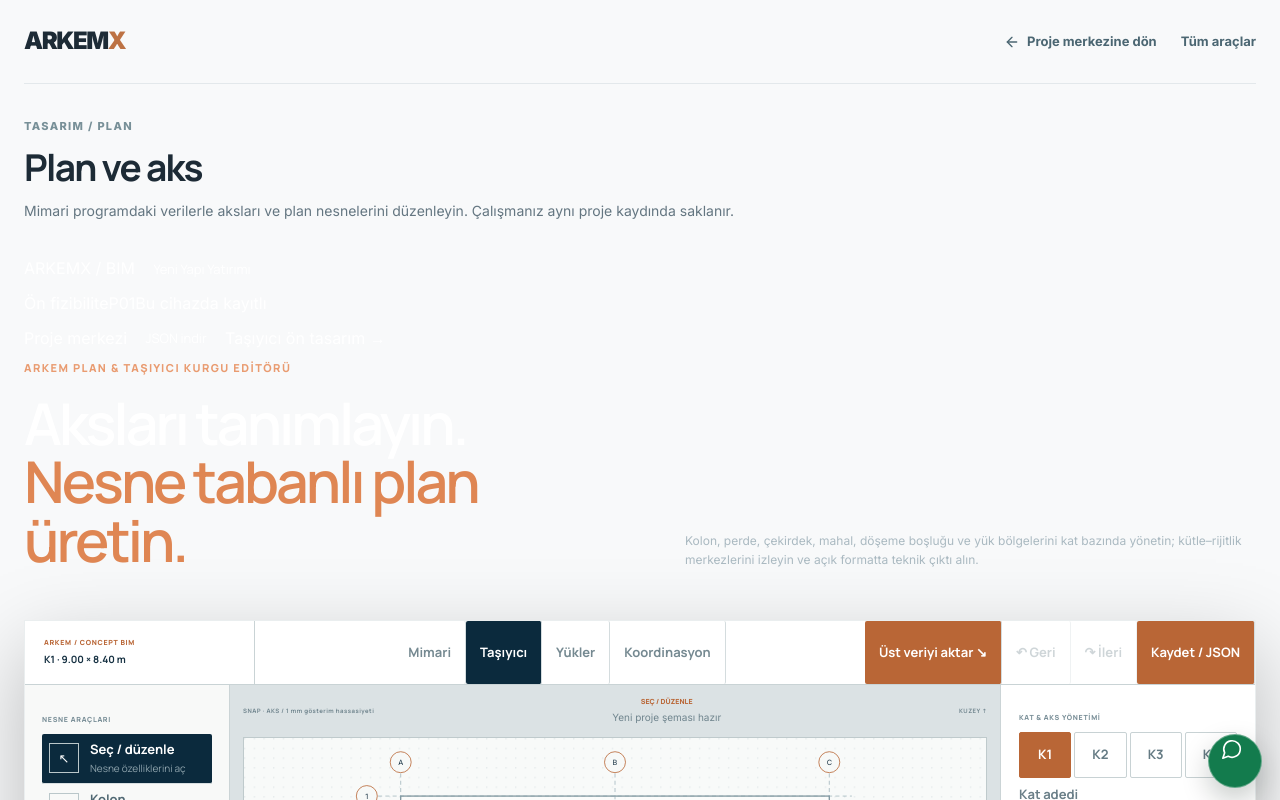
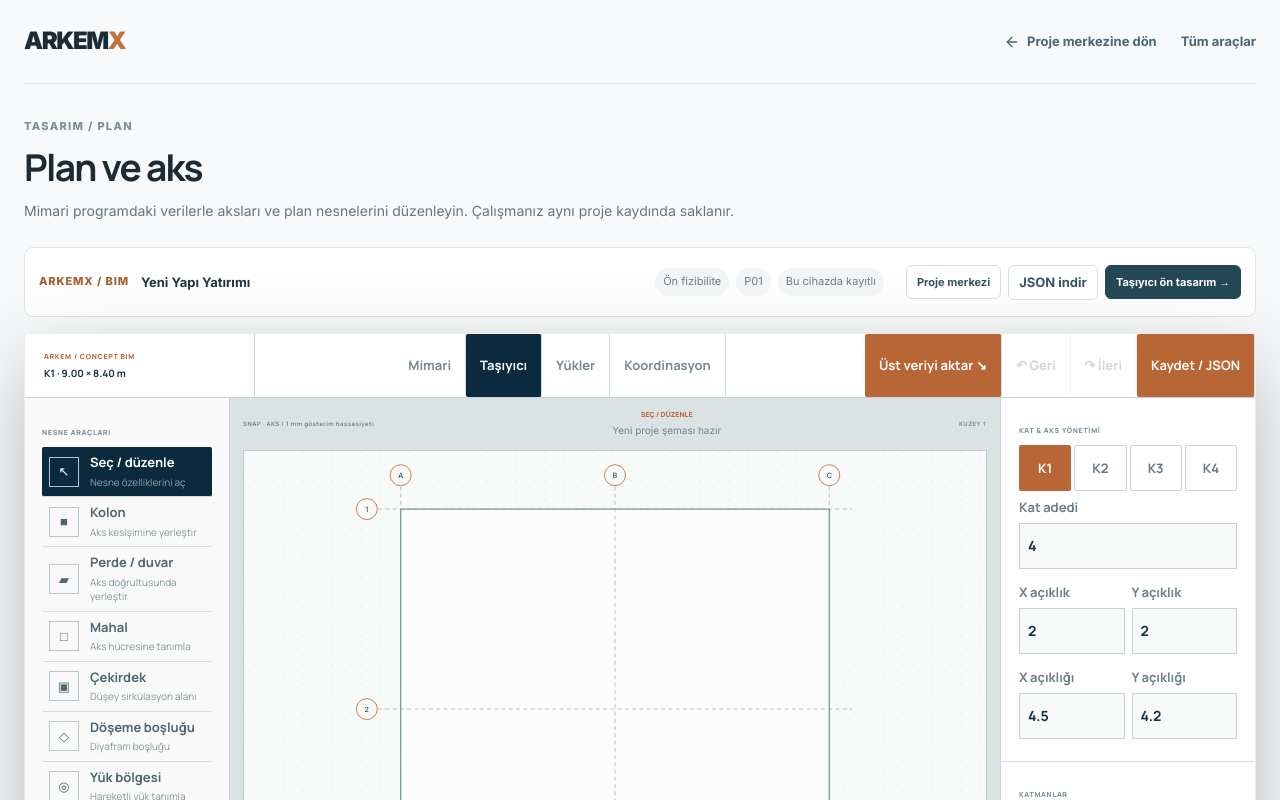
Before and after one commit to BuseIbsiroglu0637/arkemx-core-v1, a Next.js app: page /plan-ve-aks in a window 1280 px wide. Shown: the top 800 px of the page. Built offline with nearby package versions, Linux system fonts and the light colour scheme.

Commit message:
style: reduce chrome in focused engineering workspaces

```diff
--- a/app/sade-muhendislik-araclari.css
+++ b/app/sade-muhendislik-araclari.css
@@ -34,3 +34,39 @@
 @media (prefers-reduced-motion: reduce) {
   .arx-workspace-nav a { scroll-behavior: auto; }
 }
+
+
+/* Focused workspace chrome: keep project context visible without turning the tool into a dashboard. */
+body:has(.arx-workspace-page) .v4-floating-contact { display: none !important; }
+.arx-workspace-page .plan-editor-head,
+.arx-workspace-page .designer-head { display: none; }
+.project-kernel-compact {
+  display: grid; grid-template-columns: minmax(220px,1fr) auto auto;
+  align-items: center; gap: 14px 22px; margin: 0 0 16px;
+  padding: 12px 14px; border: 1px solid #dce5e8; border-radius: 9px;
+  background: #fff; color: #223943;
+}
+.project-kernel-compact-main { display: flex; align-items: center; gap: 12px; min-width: 0; }
+.project-kernel-compact-code { flex: 0 0 auto; color: #a85d35; font-size: 11px; font-weight: 800; letter-spacing: .08em; }
+.project-kernel-compact-name {
+  min-width: 0; padding: 0; border: 0; background: transparent; color: #1f3440;
+  font: 700 14px/1.3 var(--font-inter), Arial, sans-serif; text-align: left;
+  overflow: hidden; text-overflow: ellipsis; white-space: nowrap; cursor: pointer;
+}
+.project-kernel-compact-name-input {
+  min-width: 180px; height: 34px; padding: 6px 9px; border: 1px solid #c8d5da; border-radius: 6px;
+  font: 650 13px/1.2 var(--font-inter), Arial, sans-serif;
+}
+.project-kernel-compact-meta { display: flex; align-items: center; flex-wrap: wrap; gap: 7px; color: #6b7d85; font-size: 11px; }
+.project-kernel-compact-meta span { padding: 5px 8px; border-radius: 999px; background: #f2f5f6; }
+.project-kernel-compact-actions { display: flex; align-items: center; justify-content: flex-end; flex-wrap: wrap; gap: 7px; }
+.project-kernel-compact-actions a,.project-kernel-compact-actions button {
+  min-height: 34px; display: inline-flex; align-items: center; justify-content: center;
+  padding: 7px 10px; border: 1px solid #d5dfe3; border-radius: 6px;
+  background: #fff; color: #365564; font: 700 11px/1 var(--font-inter), Arial, sans-serif; cursor: pointer;
+}
+.project-kernel-compact-actions .is-primary { border-color: #244756; background: #244756; color: #fff; }
+@media (max-width: 900px) {
+  .project-kernel-compact { grid-template-columns: 1fr; align-items: stretch; }
+  .project-kernel-compact-actions { justify-content: flex-start; }
+}
```
